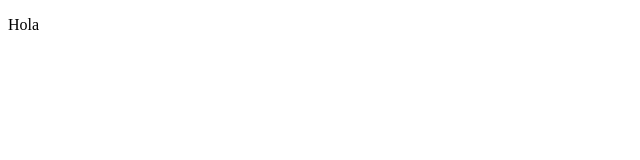
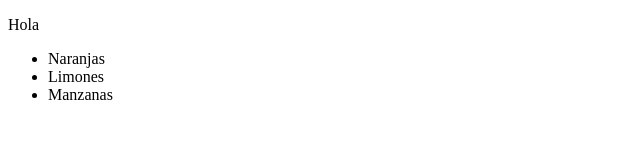
Before and after one commit to erngutcon/Proyecto-curso-IISSI2, a plain HTML site: page docs/index.html in a window 1280 px wide. Shown: the whole page, without its empty margins (0-640 px from the left). Drawn offline with Linux system fonts and the light colour scheme.

Commit message:
Probando

```diff
--- a/docs/index.html
+++ b/docs/index.html
@@ -4,9 +4,22 @@
     <meta charset="UTF-8">
     <meta http-equiv="X-UA-Compatible" content="IE=edge">
     <meta name="viewport" content="width=device-width, initial-scale=1.0">
+        <link rel="icon" href="/docs/images/favicon.ico">
     <title>Document</title>
 </head>
 <body>
     <p>Hola</p>
+    <ul>
+        <li>
+           Naranjas
+        </li>
+        <li>
+            Limones
+         </li>
+         <li>
+            Manzanas
+         </li>
+    </ul>
+    <a href="registro.html"</a>
 </body>
 </html>
```
